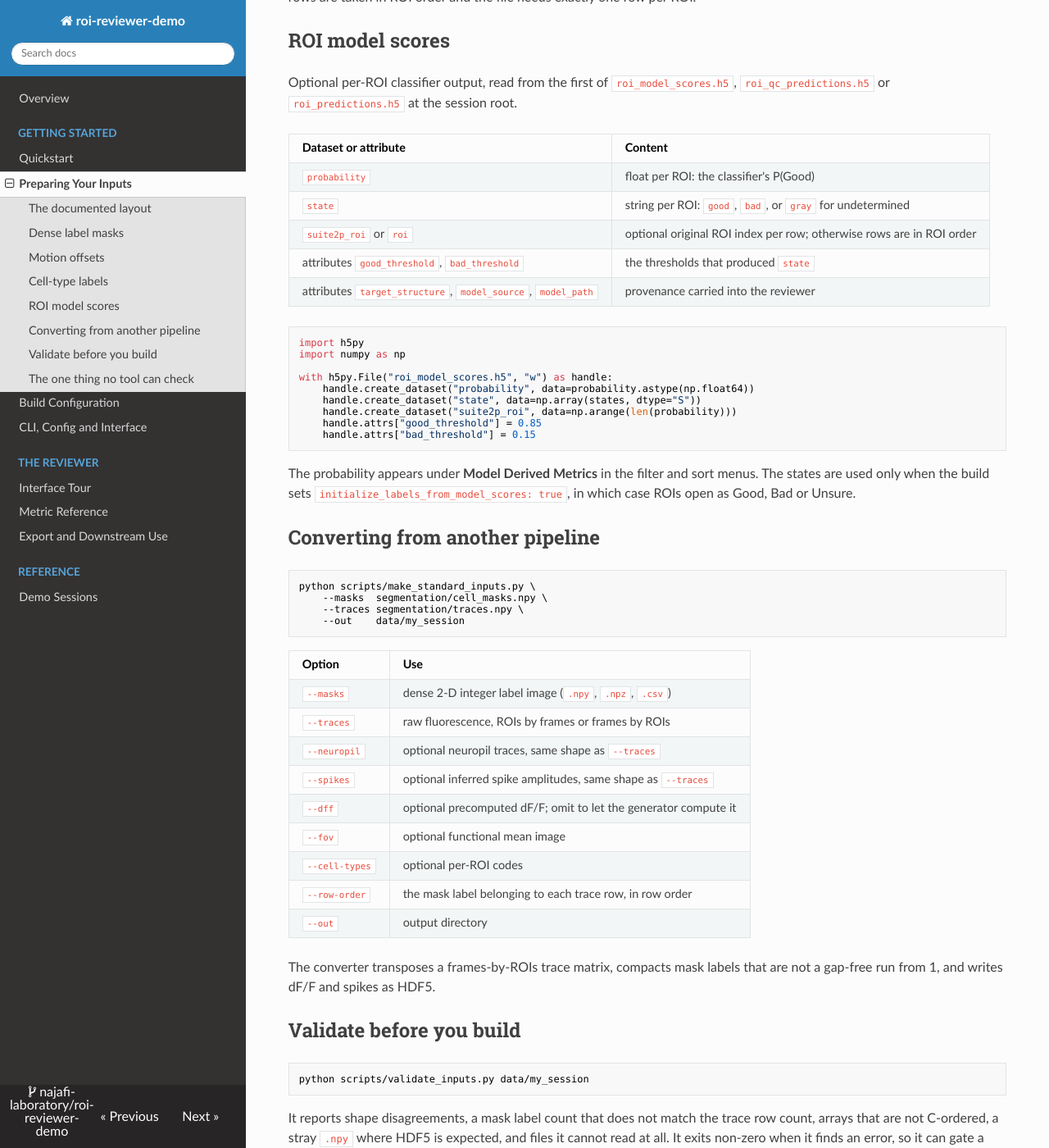
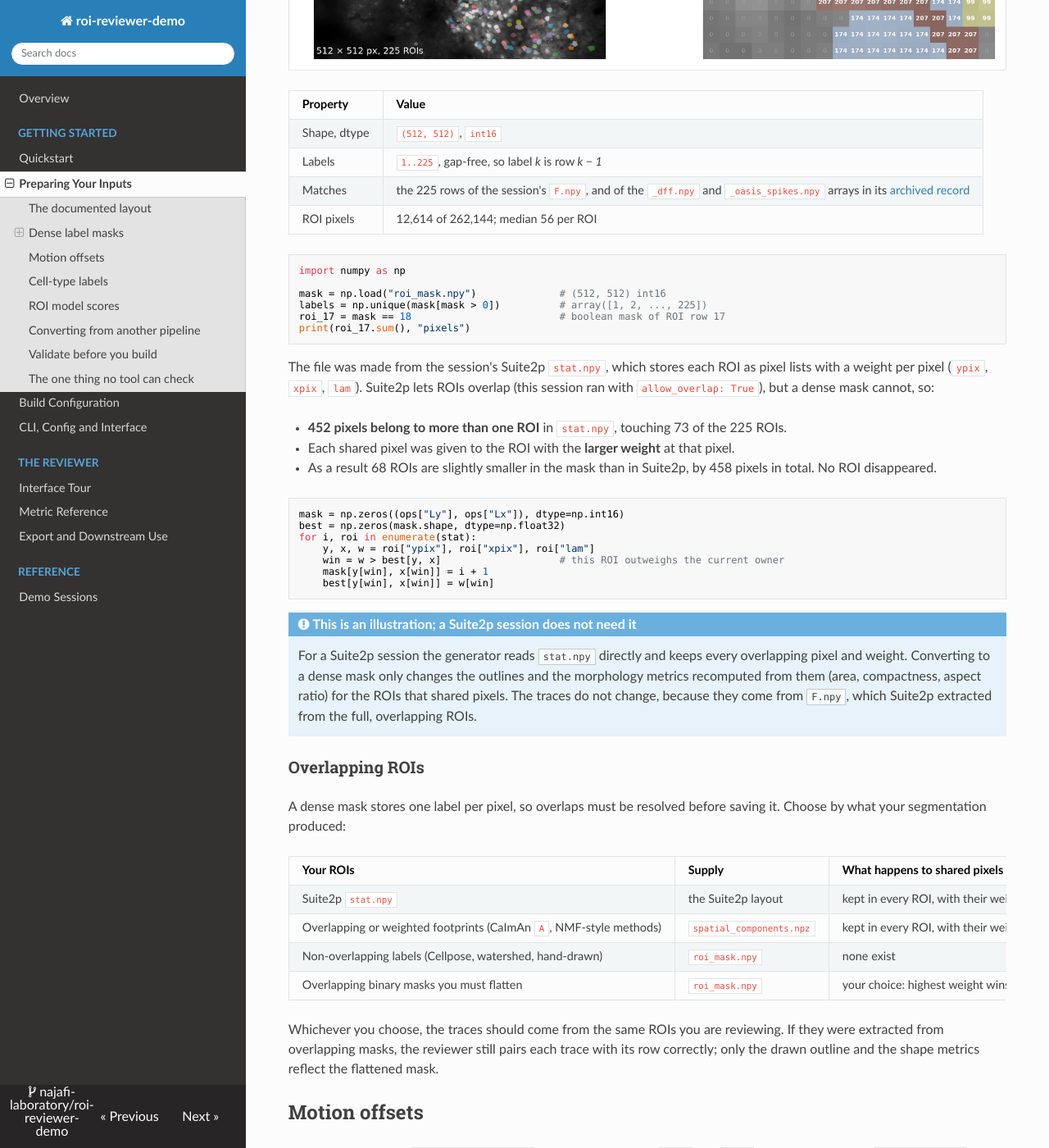
Before and after one commit to najafi-laboratory/roi-reviewer-demo, an MkDocs documentation site: the page built from docs/inputs.md, in a window 1280 px wide and 1400 px high, scrolled down 3511 px. Shown: the whole window at 82% size. Built offline with MkDocs 1.6.1, drawn with Linux system fonts in a browser that asks for light colours; nearby versions of some CDN libraries; some of the changed text lies outside the part shown.

Commit message:
Add the PPC session's label mask as a worked example, and document overlapping ROIs
roi_mask.npy and mean_func.npy are built from the session's Suite2p stat.npy; shared pixels go to the ROI with the larger weight. The inputs page now states how each input type handles overlaps.

````diff
--- a/docs/inputs.md
+++ b/docs/inputs.md
@@ -88,7 +88,8 @@
 **One ROI per pixel, no weights.** Each pixel can belong to only one ROI, so a dense mask
 cannot express overlapping ROIs, and every pixel of an ROI counts equally. If your
 segmentation produces overlapping or weighted footprints, as CaImAn's spatial
-components do, supply them as `spatial_components.npz` instead.
+components do, supply them as `spatial_components.npz` instead; see
+[Overlapping ROIs](#overlapping-rois).
 
 **What is ignored.** Zero and negative values are treated as background. A label may
 cover several separate patches of pixels; they form one ROI, and its connectivity
@@ -121,6 +122,74 @@
 From a label image whose numbering does not match your trace order, pass
 `--row-order` to `scripts/make_standard_inputs.py` with the label of each trace row; it
 renumbers the mask to `1..N` in trace order.
+
+### Worked example: the PPC demo session
+
+Download [`roi_mask.npy`](examples/ppc/roi_mask.npy) (512 KB) and
+[`mean_func.npy`](examples/ppc/mean_func.npy) (1 MB) for the posterior parietal cortex
+session shown throughout these docs.
+
+<div class="screenshot" markdown>
+![The PPC session's dense label mask, labels 1 to 225, on its functional mean image, with an 18 by 18 pixel region enlarged to show the stored integer values.](img/ppc-roi-mask.png)
+</div>
+
+| Property | Value |
+|:---|:---|
+| Shape, dtype | `(512, 512)`, `int16` |
+| Labels | `1..225`, gap-free, so label *k* is row *k − 1* |
+| Matches | the 225 rows of the session's `F.npy`, and of the `_dff.npy` and `_oasis_spikes.npy` arrays in its [archived record](demo-sessions.md#try-them-without-installing-anything) |
+| ROI pixels | 12,614 of 262,144; median 56 per ROI |
+
+```python
+import numpy as np
+
+mask = np.load("roi_mask.npy")              # (512, 512) int16
+labels = np.unique(mask[mask > 0])          # array([1, 2, ..., 225])
+roi_17 = mask == 18                         # boolean mask of ROI row 17
+print(roi_17.sum(), "pixels")
+```
+
+The file was made from the session's Suite2p `stat.npy`, which stores each ROI as
+pixel lists with a weight per pixel (`ypix`, `xpix`, `lam`). Suite2p lets ROIs overlap
+(this session ran with `allow_overlap: True`), but a dense mask cannot, so:
+
+* **452 pixels belong to more than one ROI** in `stat.npy`, touching 73 of the 225 ROIs.
+* Each shared pixel was given to the ROI with the **larger weight** at that pixel.
+* As a result 68 ROIs are slightly smaller in the mask than in Suite2p, by 458 pixels in
+  total. No ROI disappeared.
+
+```python
+mask = np.zeros((ops["Ly"], ops["Lx"]), dtype=np.int16)
+best = np.zeros(mask.shape, dtype=np.float32)
+for i, roi in enumerate(stat):
+    y, x, w = roi["ypix"], roi["xpix"], roi["lam"]
+    win = w > best[y, x]                    # this ROI outweighs the current owner
+    mask[y[win], x[win]] = i + 1
+    best[y[win], x[win]] = w[win]
+```
+
+!!! note "This is an illustration; a Suite2p session does not need it"
+    For a Suite2p session the generator reads `stat.npy` directly and keeps every
+    overlapping pixel and weight. Converting to a dense mask only changes the outlines and
+    the morphology metrics recomputed from them (area, compactness, aspect ratio) for the
+    ROIs that shared pixels. The traces do not change, because they come from `F.npy`,
+    which Suite2p extracted from the full, overlapping ROIs.
+
+### Overlapping ROIs
+
+A dense mask stores one label per pixel, so overlaps must be resolved before saving it.
+Choose by what your segmentation produced:
+
+| Your ROIs | Supply | What happens to shared pixels |
+|:---|:---|:---|
+| Suite2p `stat.npy` | the Suite2p layout | kept in every ROI, with their weights |
+| Overlapping or weighted footprints (CaImAn `A`, NMF-style methods) | `spatial_components.npz` | kept in every ROI, with their weights |
+| Non-overlapping labels (Cellpose, watershed, hand-drawn) | `roi_mask.npy` | none exist |
+| Overlapping binary masks you must flatten | `roi_mask.npy` | your choice: highest weight wins (above), first ROI wins, or set to 0 so they belong to no ROI |
+
+Whichever you choose, the traces should come from the same ROIs you are reviewing. If
+they were extracted from overlapping masks, the reviewer still pairs each trace with its
+row correctly; only the drawn outline and the shape metrics reflect the flattened mask.
 
 ## Motion offsets
 
````
Also changed, not shown: docs/img/ppc-roi-mask.png (added), 2 other files.
